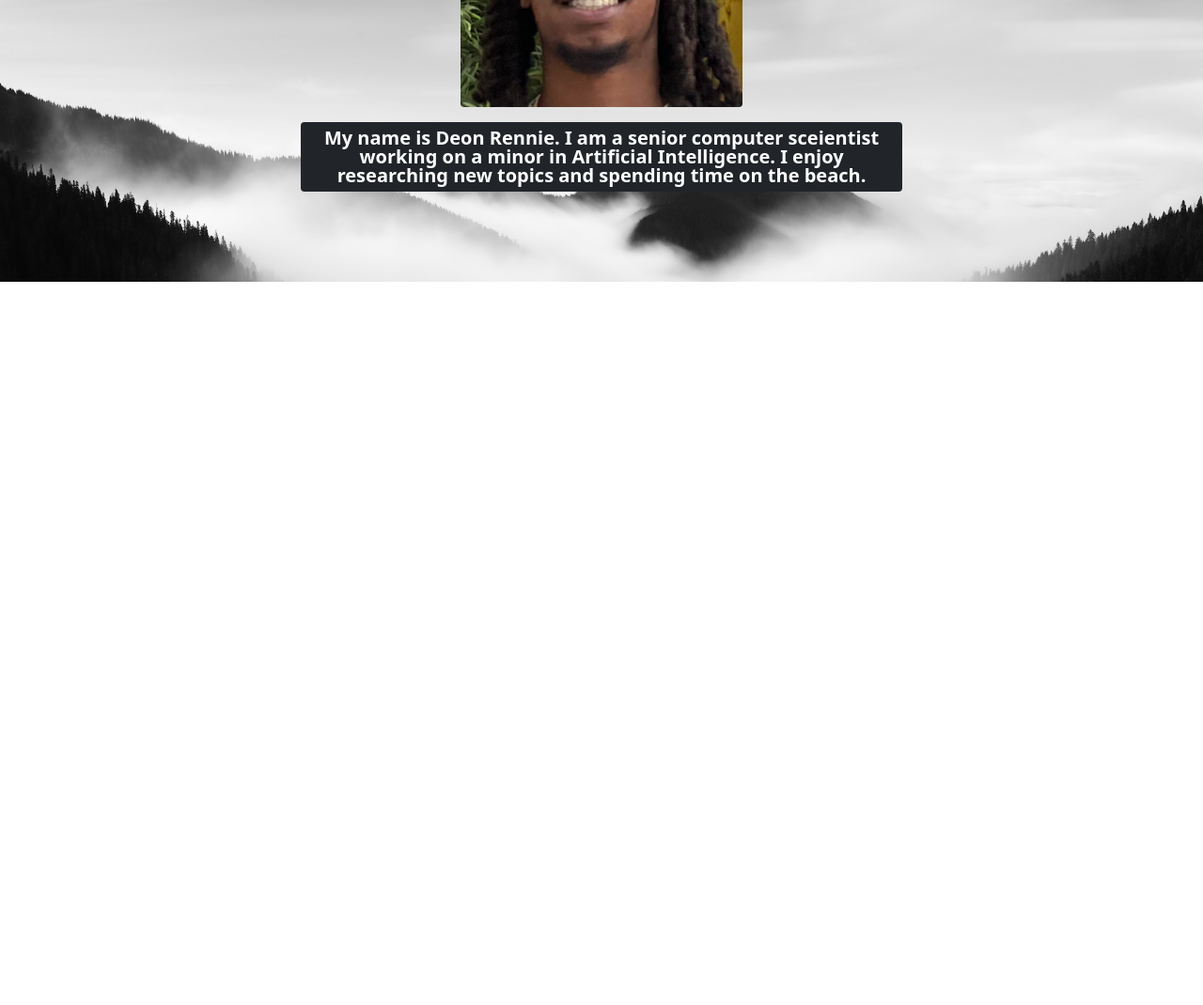
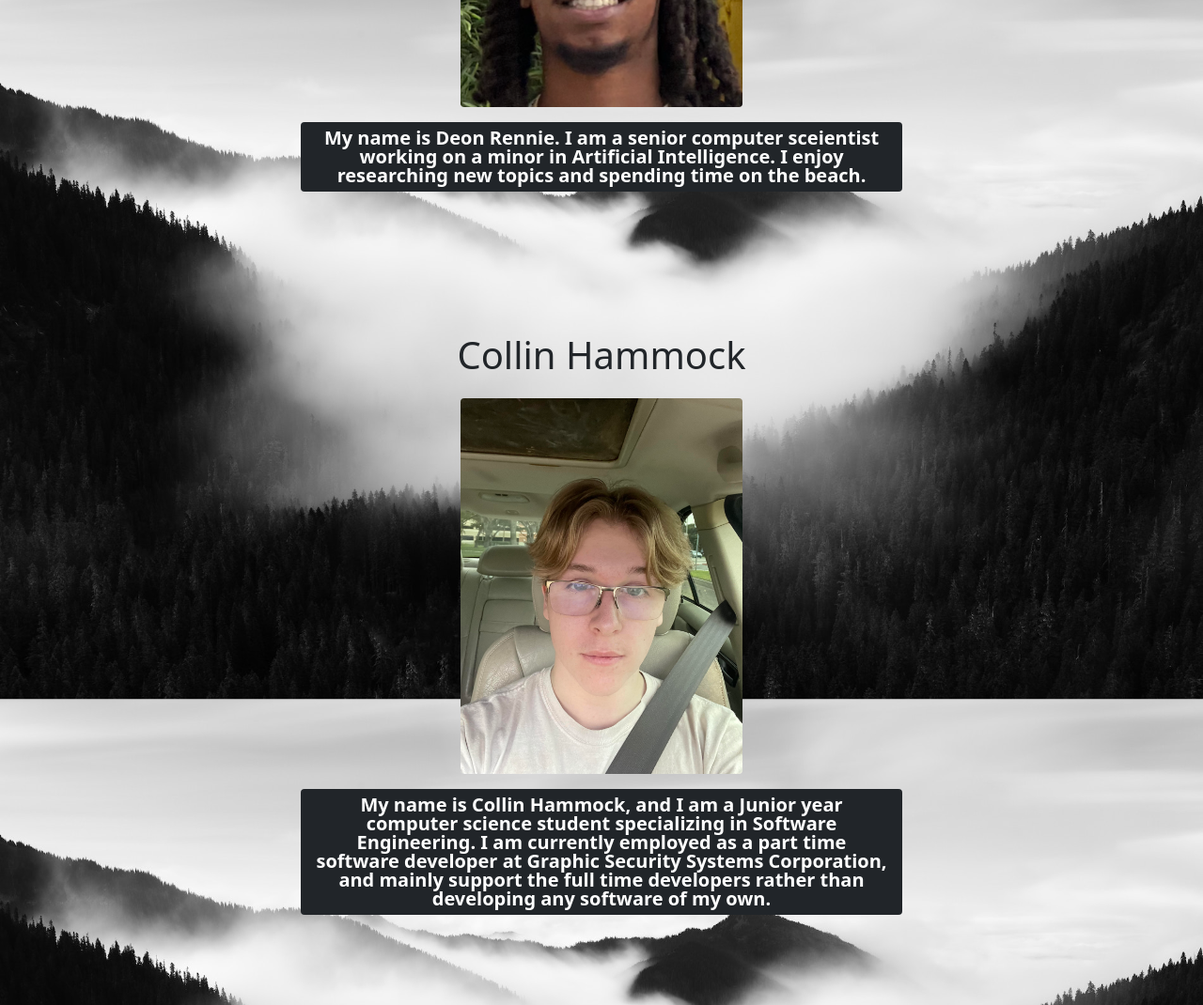
Before and after one commit to calebpanoch/cen4010_spr23_g20, a plain HTML site: page index.html in a window 1280 px wide. Shown: the part 2457-3527 px from the top of the page at 94% size. Before the commit the page ends 2757 px from the top, so only its background shows below. Drawn offline with nearby package versions, Linux system fonts and the light colour scheme.

Commit message:
Update index.html

```diff
--- a/index.html
+++ b/index.html
@@ -22,7 +22,7 @@
         <ul class="nav-links">
             <li><a href="#lucianoscarpaci">Luciano Scarpaci</a></li>
             <li><a href="#calebpanoch">Caleb Panoch</a></li>
-            <li><a href="./Collin Hammock/index.html">Collin Hammock</a></li>
+            <li><a href="#collinHammock">Collin Hammock</a></li>
             <li><a href="./Deon Rennie/index.html">Deon Rennie</a></li>
             <li><a href="#colinhrzich">Colin Hrzich</a></li>
         </ul>
@@ -87,7 +87,21 @@
         <br>
         <br>
     </div>
-
+       <div id="collinHammock">
+        <br>
+        <br>
+        <p class="fs-1 text-center">Collin Hammock</p>
+        <figure class="figure text-center mx-auto d-block align-top">
+            <a href="https://lamp.eng.fau.edu/~chammock2019/"><img src="images/me.jpg" class="img-fluid rounded" alt="Collin Hammock Picture" id="collinhammockphoto" width="300"></a>
+        </figure>
+        <div class="badge bg-dark text-wrap mx-auto d-block fs-5" style="width: 40rem;">
+            My name is Collin Hammock, and I am a Junior year computer science student specializing in Software Engineering. I am currently employed as a part time software developer at Graphic Security Systems Corporation, and mainly support the full time developers rather than developing any software of my own.
+        </div>
+        <br>
+        <br>
+        <br>
+        <br>
+    </div>
     <script src="js/program.js"></script>
 </body>
 
```
